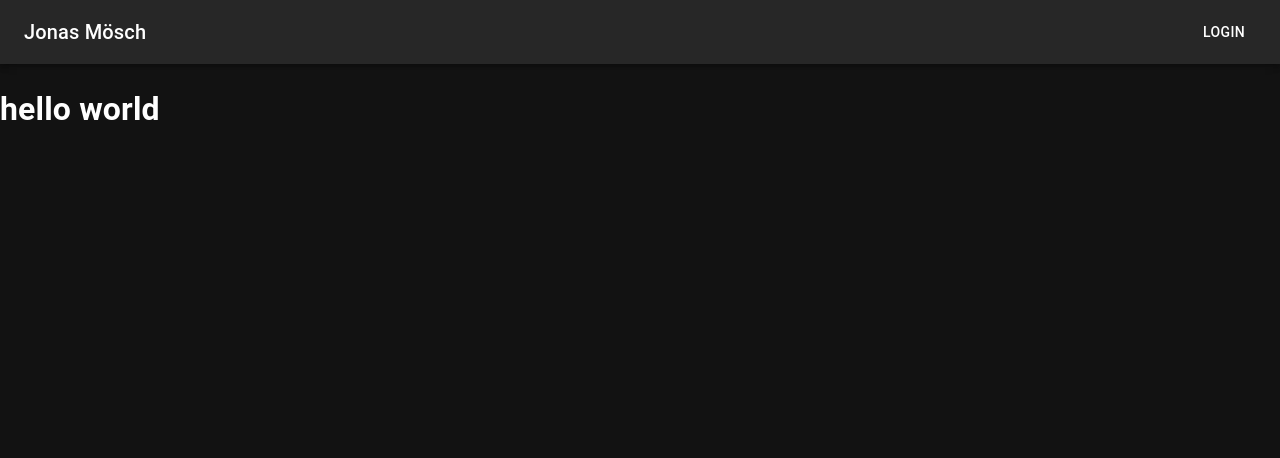
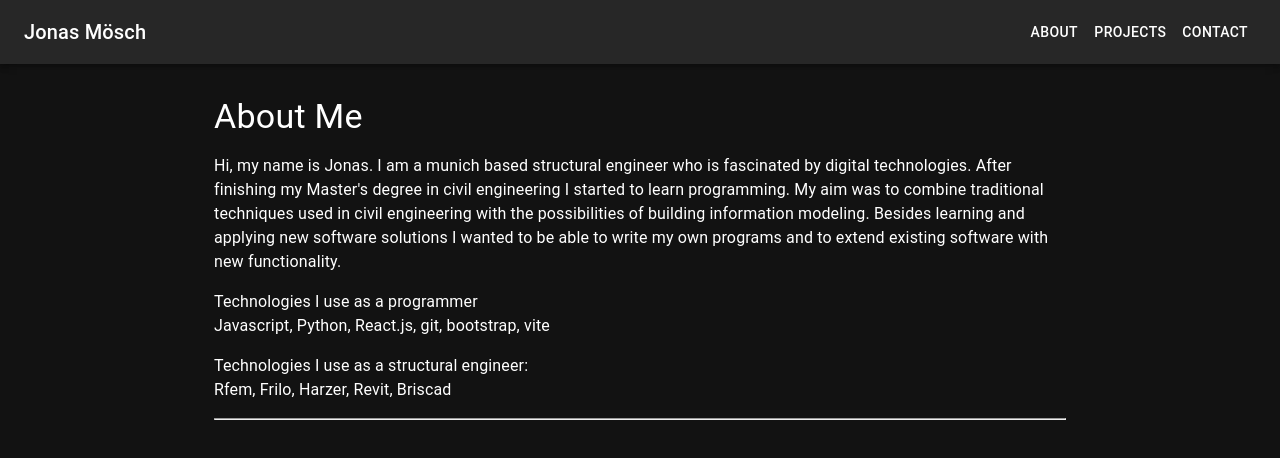
Before and after one commit to j-r-f-m/personal-portfolio-app, a React (Vite) app: page / in a window 1280 px wide. Shown: the top 458 px of the page. Built offline with nearby package versions, Linux system fonts and the light colour scheme.

Commit message:
add About Me Section

```diff
--- a/src/App.jsx
+++ b/src/App.jsx
@@ -1,5 +1,6 @@
 import { CssBaseline, ThemeProvider, createTheme } from "@mui/material";
-import Header from "./components/Header";
+import Header from "./components/header/Header";
+import { MainPage } from "./pages/mainPage/MainPage";
 
 const darkTheme = createTheme({
   palette: {
@@ -17,7 +18,7 @@ function App() {
       <ThemeProvider theme={darkTheme}>
         <CssBaseline />
         <Header />
-        <h1>hello world</h1>
+        <MainPage />{" "}
       </ThemeProvider>
     </>
   );
--- a/src/components/Header.jsx
+++ b/src/components/header/Header.jsx
@@ -3,8 +3,6 @@ import Box from "@mui/material/Box";
 import Toolbar from "@mui/material/Toolbar";
 import Typography from "@mui/material/Typography";
 import Button from "@mui/material/Button";
-import IconButton from "@mui/material/IconButton";
-import MenuIcon from "@mui/icons-material/Menu";
 
 export default function Header() {
   return (
@@ -14,7 +12,9 @@ export default function Header() {
           <Typography variant="h6" component="div" sx={{ flexGrow: 1 }}>
             Jonas Mösch
           </Typography>
-          <Button color="inherit">Login</Button>
+          <Button color="inherit">About</Button>
+          <Button color="inherit">Projects</Button>
+          <Button color="inherit">Contact</Button>
         </Toolbar>
       </AppBar>
     </Box>
--- /dev/null
+++ b/src/pages/mainPage/MainPage.jsx
@@ -0,0 +1,20 @@
+import { Hero } from "./hero/Hero";
+
+// use border to make layout visible
+// let borderStyle = "border border-danger";
+
+/**
+ * Landing page that conatins the three main content sections.
+ * @returns Landing page
+ */
+export function MainPage() {
+  /**
+   * Basic layout of MainContent(): Each component wraps its content inside a
+   * container.
+   */
+  return (
+    <>
+      <Hero />
+    </>
+  );
+}
--- /dev/null
+++ b/src/pages/mainPage/hero/Hero.jsx
@@ -0,0 +1,30 @@
+import { Box, Grid, Typography, styled, Paper, Container } from "@mui/material";
+import { aboutMeEng } from "./HeroText";
+
+export function Hero() {
+  return (
+    <Box sx={{ flexGrow: 1, mt: 4 }}>
+      <Container maxWidth="md">
+        <Grid container spacing={2}>
+          <Grid item xs={12}>
+            <Typography variant="h4">About Me</Typography>
+            <Typography sx={{ mt: 2 }}> {aboutMeEng}</Typography>
+          </Grid>
+          <Grid item xs={12}>
+            <Typography>Technologies I use as a programmer</Typography>
+            <Typography>
+              Javascript, Python, React.js, git, bootstrap, vite
+            </Typography>{" "}
+          </Grid>
+          <Grid item xs={12} sx={{ mb: 1 }}>
+            <Typography>
+              Technologies I use as a structural engineer:
+            </Typography>
+            <Typography>Rfem, Frilo, Harzer, Revit, Briscad</Typography>{" "}
+          </Grid>
+        </Grid>
+        <hr />
+      </Container>
+    </Box>
+  );
+}
--- /dev/null
+++ b/src/pages/mainPage/hero/HeroText.jsx
@@ -0,0 +1,13 @@
+//Text that is used in the about me section
+let aboutMeEng =
+  "Hi, my name is Jonas. I am a munich based structural engineer who is fascinated by digital technologies. After finishing my Master's degree in civil engineering I started to learn programming. My aim was to combine traditional techniques used in civil engineering with the possibilities of building information modeling. Besides learning and applying new software solutions I wanted to be able to write my own programs and to extend existing software with new functionality.";
+
+// let aboutMe =
+//   "Lorem ipsum dolor sit amet, consetetur sadipscing elitr, sed diam nonumy eirmod tempor invidunt ut labore et dolore magna aliquyam erat, sed diam voluptua. At vero eos et accusam et justo duo dolores et ea rebum. Stet clita kasd gubergren, no sea takimata sanctus est Lorem ipsum dolor sit amet. Lorem ipsum dolor sit amet, consetetur sadipscing elitr, sed diam nonumy eirmod tempor invidunt ut labore et dolore magna aliquyam erat, sed diam voluptua. At vero eos et accusam et justo duo dolores et ea rebum. Stet clita kasd gubergren, no sea takimata sanctus est Lorem ipsum dolor sit amet.";
+
+//
+
+let aboutMeGer =
+  "Hi, ich heiße Jonas. Ich bin Tragwerksplaner und fasziniert von digitalen Technologien. Nach meinem Bauingeniuerstudium habe ich begonnen programmieren zu lernen. Mein Ziel ist es nervige Aufgaben zu automatisieren, um mehr Zeit für interessante Fragestellungen zu haben. Ich möchte neue Technologien mit bewährten Planungsprinzipien kombinieren um aktiver teil des digitalen Wandels sein zu können. ";
+
+export { aboutMeEng, aboutMeGer };
```
